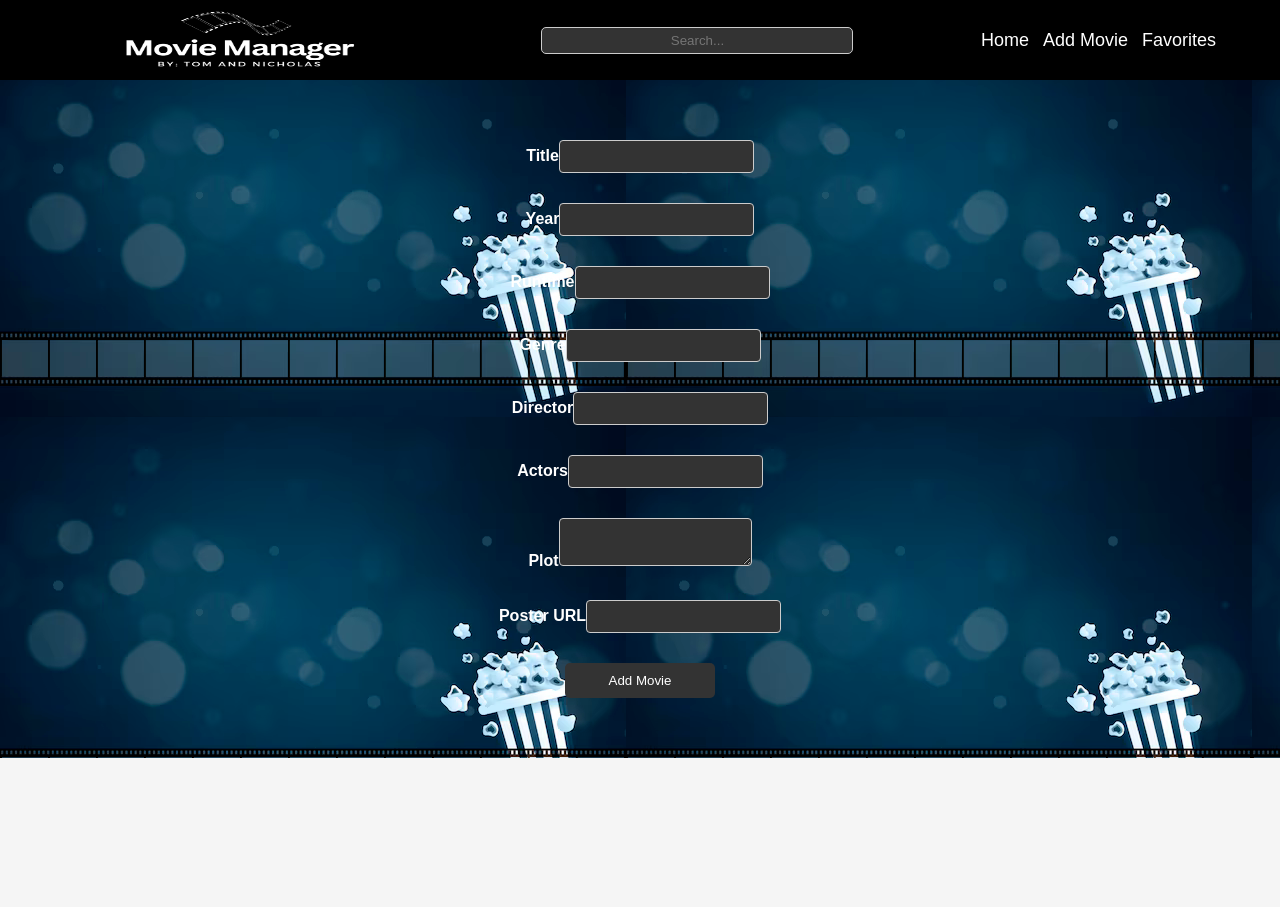
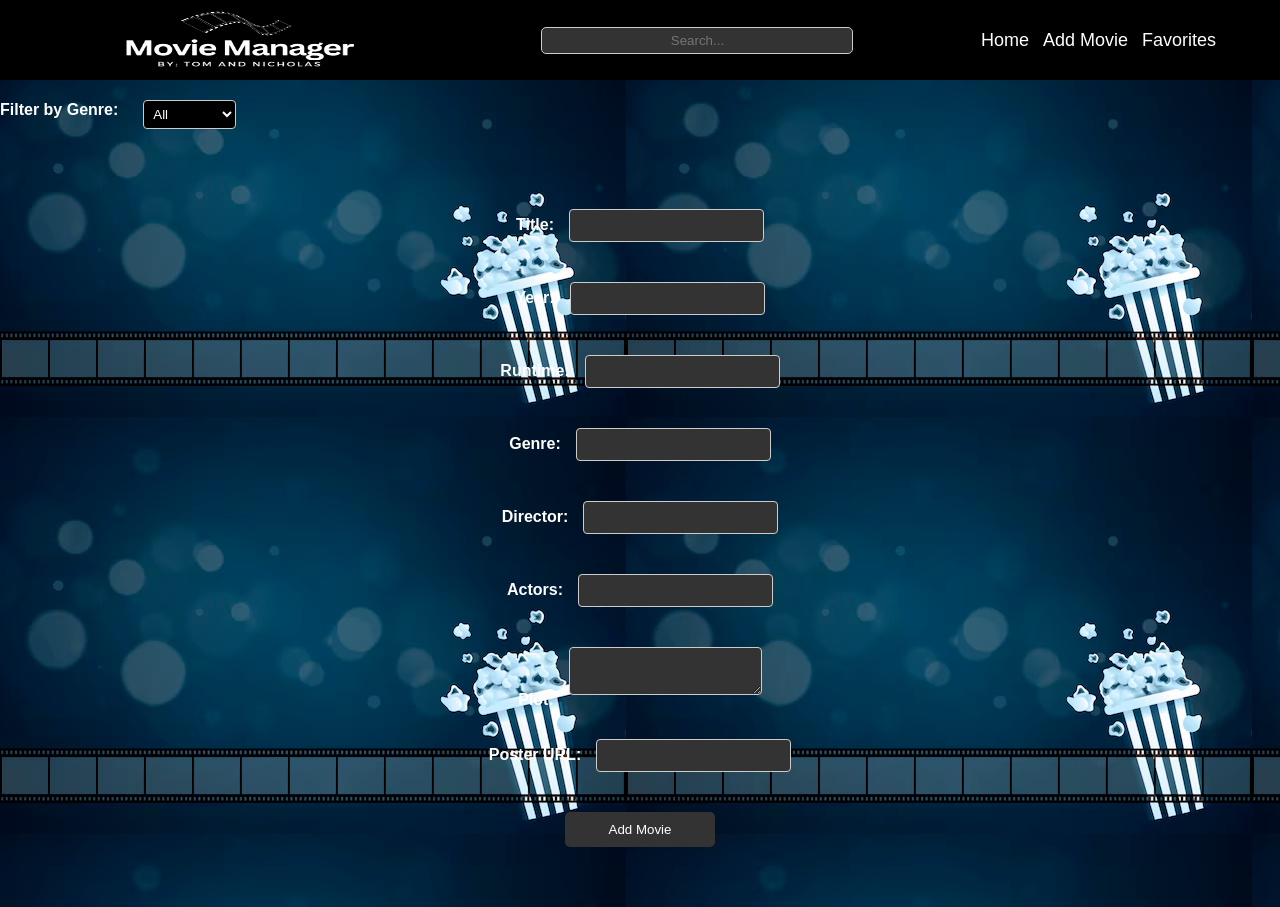
Before and after one commit to tomegoodson/MovieManager, a React (Create React App) app: page /add-movie in a window 1280 px wide. Before the commit the page ends 800 px from the top, so only its background shows below. Built offline with nearby package versions, Linux system fonts and the light colour scheme; data requests are answered from the project's data file.

Commit message:
refreshfix

```diff
--- a/db.json
+++ b/db.json
@@ -1367,36 +1367,6 @@
       "posterUrl": "https://images-na.ssl-images-amazon.com/images/M/MV5BMTAwMTU4MDA3NDNeQTJeQWpwZ15BbWU4MDk4NTMxNTIx._V1_SX300.jpg"
     },
     {
-      "id": "136",
-      "title": "Shogun",
-      "year": "1980",
-      "runtime": "60",
-      "genres": [
-        "Adventure",
-        "Drama",
-        "History"
-      ],
-      "director": "N/A",
-      "actors": "Richard Chamberlain, Toshirô Mifune, Yôko Shimada, Furankî Sakai",
-      "plot": "A English navigator becomes both a player and pawn in the complex political games in feudal Japan.",
-      "posterUrl": "https://images-na.ssl-images-amazon.com/images/M/MV5BMTY1ODI4NzYxMl5BMl5BanBnXkFtZTcwNDA4MzUxMQ@@._V1_SX300.jpg"
-    },
-    {
-      "id": "137",
-      "title": "Spotlight",
-      "year": "2015",
-      "runtime": "128",
-      "genres": [
-        "Biography",
-        "Crime",
-        "Drama"
-      ],
-      "director": "Tom McCarthy",
-      "actors": "Mark Ruffalo, Michael Keaton, Rachel McAdams, Liev Schreiber",
-      "plot": "The true story of how the Boston Globe uncovered the massive scandal of child molestation and cover-up within the local Catholic Archdiocese, shaking the entire Catholic Church to its core.",
-      "posterUrl": "https://images-na.ssl-images-amazon.com/images/M/MV5BMjIyOTM5OTIzNV5BMl5BanBnXkFtZTgwMDkzODE2NjE@._V1_SX300.jpg"
-    },
-    {
       "id": "139",
       "title": "Whiplash",
       "year": "2014",
--- a/src/AddMovie.css
+++ b/src/AddMovie.css
@@ -1,27 +1,30 @@
 form {
   display: flex;
   flex-direction: column;
-    gap: 30px;
+  gap: 30px; /* Space between form elements */
   max-width: 500px;
   margin: auto;
-    color: white; /* Set the default text color for the form */
+  color: white; /* Default text color for the form */
   padding: 60px;
-    text-align: center; /* Center align the text inside the form */
+  text-align: center; /* Center align text inside the form */
 }
 
 label {
   font-weight: bold;
-    color: white; /* Set the text color for labels */
-    text-align: center; /* Center align the text inside the labels */
+  color: white; /* Text color for labels */
+  text-align: center; /* Center align text inside labels */
+  padding-bottom: 10px; /* Space between labels and input boxes */
+  padding-right: 15px; /* Space between labels and input boxes */
 }
 
 input, textarea {
   padding: 8px;
   border: 1px solid #ccc;
   border-radius: 4px;
-    color: white; /* Set the text color for input and textarea */
-    background-color: #333; /* Set the background color for input and textarea */
-    text-align: center; /* Center align the text inside the input and textarea */
+  color: white; /* Text color for input and textarea */
+  background-color: #333; /* Background color for input and textarea */
+  text-align: center; /* Center align text inside input and textarea */
+  margin-bottom: 10px; /* Space between input boxes */
 }
 
 button {
@@ -31,7 +34,7 @@ form {
   border: none;
   border-radius: 4px;
   cursor: pointer;
-    width: 150px; /* Set a fixed width for the button */
+  width: 150px; /* Fixed width for the button */
   margin: 0 auto; /* Center the button */
 }
 
--- a/src/AddMovie.jsx
+++ b/src/AddMovie.jsx
@@ -33,35 +33,35 @@ const AddMovie = ({ onAdd }) => {
   return (
     <form onSubmit={handleSubmit}>
       <div>
-        <label>Title</label>
+        <label>Title:</label>
         <input type="text" value={title} onChange={(e) => setTitle(e.target.value)} />
       </div>
       <div>
-        <label>Year</label>
+        <label>Year:</label>
         <input type="text" value={year} onChange={(e) => setYear(e.target.value)} />
       </div>
       <div>
-        <label>Runtime</label>
+        <label>Runtime:</label>
         <input type="text" value={runtime} onChange={(e) => setRuntime(e.target.value)} />
       </div>
       <div>
-        <label>Genre</label>
+        <label>Genre:</label>
         <input type="text" value={genre} onChange={(e) => setGenre(e.target.value)} />
       </div>
       <div>
-        <label>Director</label>
+        <label>Director:</label>
         <input type="text" value={director} onChange={(e) => setDirector(e.target.value)} />
       </div>
       <div>
-        <label>Actors</label>
+        <label>Actors:</label>
         <input type="text" value={actors} onChange={(e) => setActors(e.target.value)} />
       </div>
       <div>
-        <label>Plot</label>
+        <label>Plot:</label>
         <textarea value={plot} onChange={(e) => setPlot(e.target.value)} />
       </div>
       <div>
-        <label>Poster URL</label>
+        <label>Poster URL:</label>
         <input type="text" value={posterUrl} onChange={(e) => setPosterUrl(e.target.value)} />
       </div>
       <button type="submit">Add Movie</button>
--- a/src/App.js
+++ b/src/App.js
@@ -1,5 +1,5 @@
 import React, { useState, useEffect } from 'react';
-import { BrowserRouter as Router, Route, Routes, useLocation } from 'react-router-dom';
+import { BrowserRouter as Router, Route, Routes } from 'react-router-dom';
 import Navbar from './NavBar';
 import MovieList from './MovieList';
 import MovieDetail from './MovieDetail';
@@ -8,7 +8,7 @@ import GenreFilter from './GenreFilter';
 import Favorites from './Favorites';
 import './App.css';
 
-const AppContent = () => {
+const App = () => {
   const [filter, setFilter] = useState('');
   const [searchQuery, setSearchQuery] = useState('');
   const [movies, setMovies] = useState([]);
@@ -25,7 +25,8 @@ const AppContent = () => {
   };
 
   const deleteMovie = (movieId) => {
-    setMovies(movies.filter(movie => movie.id !== movieId));
+    const updatedMovies = movies.filter(movie => movie.id !== movieId);
+    setMovies(updatedMovies);
     setFavorites(favorites.filter(id => id !== movieId)); // Remove from favorites if deleted
   };
 
@@ -44,26 +45,20 @@ const AppContent = () => {
     "War", "Western", "Horror", "Musical", "Sport"
   ];
 
-  const location = useLocation();
-
   return (
+    <Router>
       <div className="container">
         <Navbar setSearchQuery={setSearchQuery} />
-      {location.pathname === '/' && <GenreFilter genres={genres} onFilter={setFilter} />}
+        <GenreFilter genres={genres} onFilter={setFilter} />
         <Routes>
-        <Route exact path="/" element={<MovieList filter={filter} searchQuery={searchQuery} deleteMovie={deleteMovie} />} />
+          <Route exact path="/" element={<MovieList movies={movies} filter={filter} searchQuery={searchQuery} deleteMovie={deleteMovie} />} />
           <Route path="/movies/:id" element={<MovieDetail onDelete={deleteMovie} toggleFavorite={toggleFavorite} favorites={favorites} />} />
           <Route path="/add-movie" element={<AddMovie onAdd={addMovie} />} />
           <Route path="/favorites" element={<Favorites favorites={favorites} movies={movies} />} />
         </Routes>
       </div>
+    </Router>
   );
 };
 
-const App = () => (
-  <Router>
-    <AppContent />
-  </Router>
-);
-
 export default App;
--- a/src/MovieList.jsx
+++ b/src/MovieList.jsx
@@ -1,16 +1,8 @@
-import React, { useEffect, useState } from 'react';
+import React, { useState } from 'react';
 import './MovieList.css';
 
-const MovieList = ({ filter, searchQuery, deleteMovie }) => {
-  const [movies, setMovies] = useState([]);
+const MovieList = ({ movies, filter, searchQuery, deleteMovie }) => {
   const [selectedMovie, setSelectedMovie] = useState(null);
-
-  useEffect(() => {
-    fetch('http://localhost:3001/movies')
-      .then(response => response.json())
-      .then(data => setMovies(data))
-      .catch(error => console.error('Fetch error:', error));
-  }, []);
 
   const filteredMovies = movies.filter(movie => {
     return (!filter || movie.genres.includes(filter)) &&
```
Lines whose indentation alone changed are shown as unchanged.
